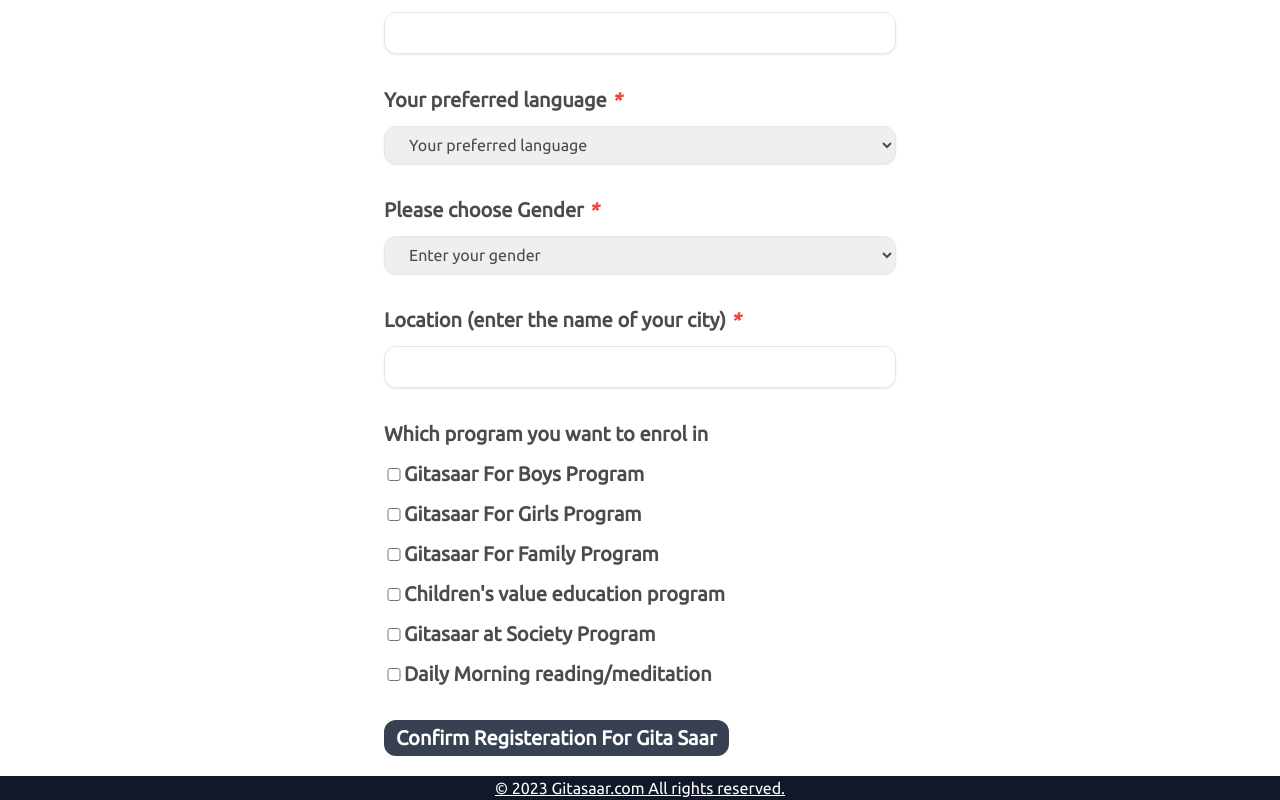
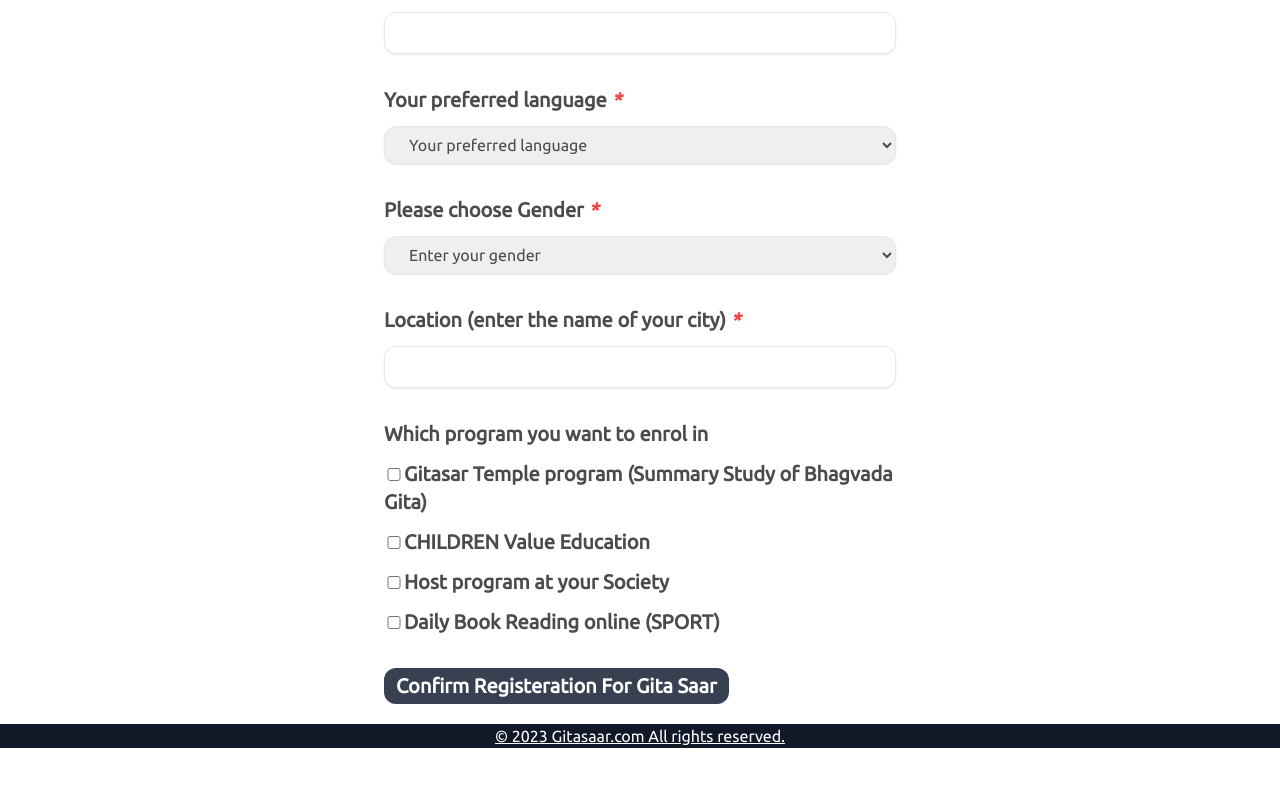
Before and after one commit to Digvijay25182316/formfrom_gihub, a React (Create React App) app: page /form in a window 1280 px wide. Shown: the part 396-1196 px from the top of the page. After the commit the page ends 1144 px from the top, so only its background shows below. Built offline with nearby package versions, Linux system fonts and the light colour scheme.

Commit message:
redirection implimented

```diff
--- a/src/Form.jsx
+++ b/src/Form.jsx
@@ -1,7 +1,9 @@
 import React, { useState } from "react";
 import { db, collection, addDoc } from "./firebase";
+import { useNavigate } from "react-router-dom";
 
 const Form = () => {
+  const navigate =useNavigate()
   const [formData, setFormData] = useState({
     Fullname: "",
     PhoneNumber: "",
@@ -48,7 +50,19 @@
   const handleSubmit = (e) => {
     e.preventDefault();
     if(formData){
-    storedata(formData).then(data=>window.alert("successfully submitted")).catch(err=>window.alert("Resubmit the form"))}
+    storedata(formData).then(data=>{
+      window.alert("successfully submitted")
+      setFormData({
+        Fullname: "",
+        PhoneNumber: "",
+        email: "",
+        city: "",
+        language:"",
+        gender: "",
+        program:[],
+      })
+      navigate("/")
+    }).catch(err=>window.alert("Resubmit the form"))}
 
   };
   return (
@@ -99,12 +113,12 @@
                       type="checkbox"
                       required
                       name="program"
-                      value="Gitasaar For Boys Program"
+                      value="Gitasar Temple program (Summary Study of Bhagvada Gita)"
                       onChange={handleProgramCheckboxChange}
                       className="w-5"
-                      disabled={formData.program.length>0&&formData.program[0]!=="Gitasaar For Boys Program"}
+                      disabled={formData.program.length>0&&formData.program[0]!=="Gitasar Temple program (Summary Study of Bhagvada Gita)"}
                     />
-                    Gitasaar For Boys Program
+                    Gitasar Temple program (Summary Study of Bhagvada Gita)
                   </label>
                 </div>
                 <div className="flex flex-col gap-3 text-xl font-bold">
@@ -113,13 +127,13 @@
                       type="checkbox"
                       required
                       name="program"
-                      value="Gitasaar For Girls Program"
+                      value="CHILDREN Value Education"
                       onChange={handleProgramCheckboxChange}
                       className="w-5"
-                      disabled={formData.program.length>0&&formData.program[0]!=="Gitasaar For Girls Program"}
+                      disabled={formData.program.length>0&&formData.program[0]!=="CHILDREN Value Education"}
                       // checked={formData.program==="Gitasaar For Girls Program"}
                     />
-                    Gitasaar For Girls Program
+                    CHILDREN Value Education
                   </label>
               </div>
               <div className="flex flex-col gap-3 text-xl font-bold">
@@ -128,12 +142,12 @@
                       type="checkbox"
                       required
                       name="program"
-                      value="Gitasaar For Family Program"
+                      value="Host program at your Society "
                       onChange={handleProgramCheckboxChange}
                       className="w-5"
-                      disabled={formData.program.length>0&&formData.program[0]!=="Gitasaar For Family Program"}
+                      disabled={formData.program.length>0&&formData.program[0]!=="Host program at your Society "}
                     />
-                    Gitasaar For Family Program
+                    Host program at your Society
                   </label>
               </div>
               <div className="flex flex-col gap-3 text-xl font-bold">
@@ -142,40 +156,12 @@
                       type="checkbox"
                       required
                       name="program"
-                      value="Children's value education program"
+                      value=" Daily Book Reading online (SPORT)"
                       onChange={handleProgramCheckboxChange}
                       className="w-5"
-                      disabled={formData.program.length>0&&formData.program[0]!=="Children's value education program"}
+                      disabled={formData.program.length>0&&formData.program[0]!==" Daily Book Reading online (SPORT)"}
                     />
-                    Children&apos;s value education program
-                  </label>
-              </div>
-              <div className="flex flex-col gap-3 text-xl font-bold">
-                  <label>
-                    <input
-                      type="checkbox"
-                      required
-                      name="program"
-                      value="Gitasaar at Society Program"
-                      onChange={handleProgramCheckboxChange}
-                      className="w-5"
-                      disabled={formData.program.length>0&&formData.program[0]!=="Gitasaar at Society Program"}
-                    />
-                    Gitasaar at Society Program
-                  </label>
-              </div>
-              <div className="flex flex-col gap-3 text-xl font-bold">
-                  <label>
-                    <input
-                      type="checkbox"
-                      required
-                      name="program"
-                      value="Daily Morening reading/meditation"
-                      onChange={handleProgramCheckboxChange}
-                      className="w-5"
-                      disabled={formData.program.length>0&&formData.program[0]!=="Daily Morening reading/meditation"}
-                    />
-                    Daily Morning reading/meditation
+                     Daily Book Reading online (SPORT)
                   </label>
               </div>
             </div>
```
